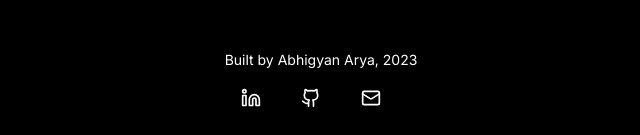
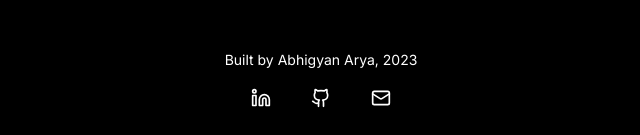
Before and after one commit to abhi-arya1/portfolio, a Next.js app: page / in a window 1280 px wide. Shown: the part 1006-1141 px from the top of the page, without its empty margins (319-959 px from the left). Built offline with nearby package versions, Linux system fonts and the light colour scheme.

Commit message:
centered footer properly

```diff
--- a/components/footer.tsx
+++ b/components/footer.tsx
@@ -10,8 +10,8 @@ const Footer = () => {
         <div className="relative flex flex-col gap-x-5 justify-center items-center pt-10">
           <p className="text-sm pt-5">
             Built by Abhigyan Arya, {new Date().getFullYear()}
-          </p>
-          <div className="flex gap-x-2 pr-5 pt-2 pb-5">
+            </p>
+          <div className="flex flex-row gap-x-2 pt-2 pb-5">
 
             <Button
             onClick={() => {open("https://www.linkedin.com/in/abhiaarya/")}}
```
